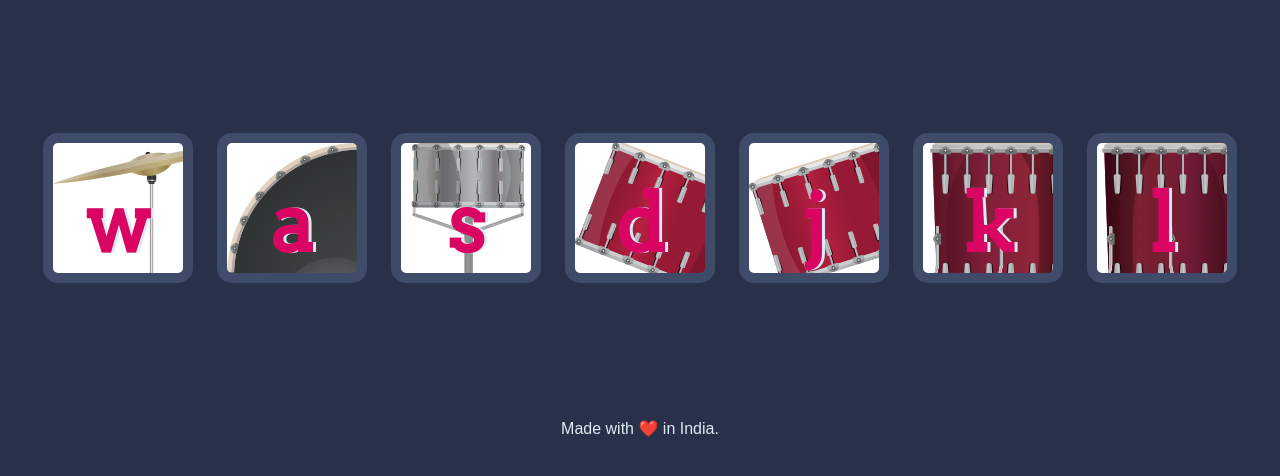
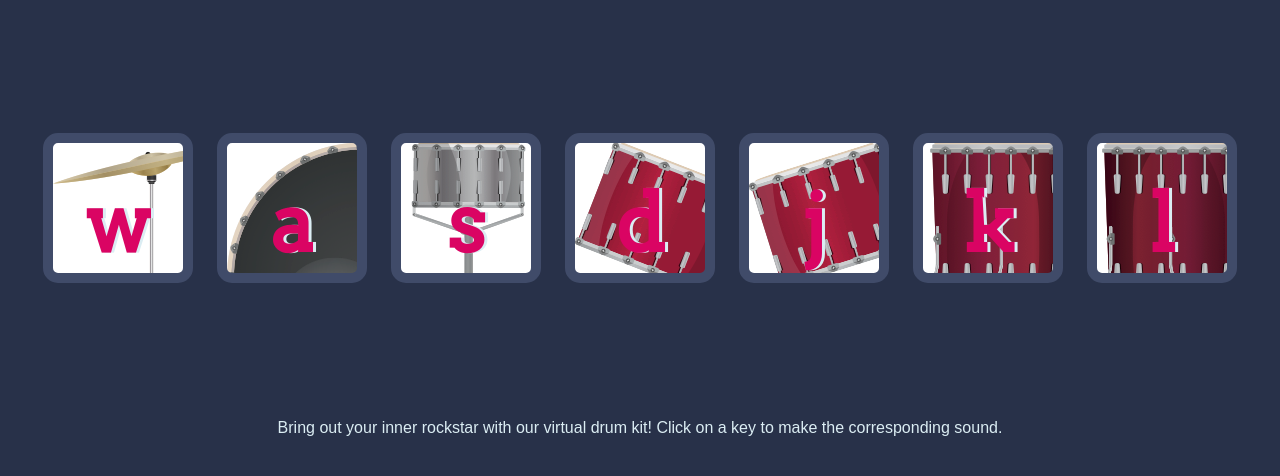
Before and after one commit to prynsh/Drum-Roll-Website, a plain HTML site: page index.html in a window 1280 px wide. Shown: the part 156-632 px from the top of the page. Drawn offline with Linux system fonts and the light colour scheme.

Commit message:
index.html

```diff
--- a/index.html
+++ b/index.html
@@ -23,7 +23,7 @@
 
 
   <footer>
-    Made with ❤️ in India.
+    Bring out your inner  rockstar with our virtual drum kit! Click on a key to make the corresponding sound.
   </footer>
   <script src="./index.js"></script>
 </body>
```
